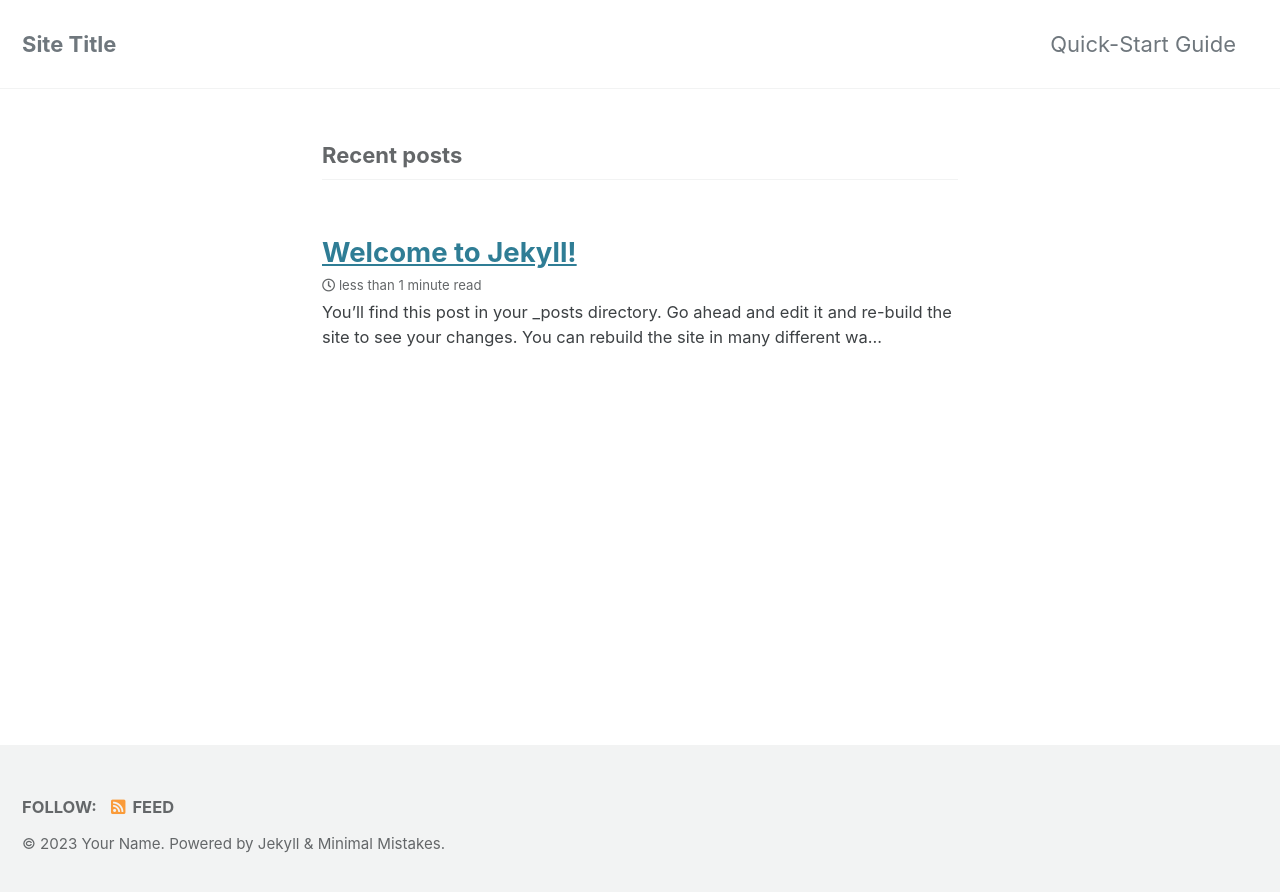
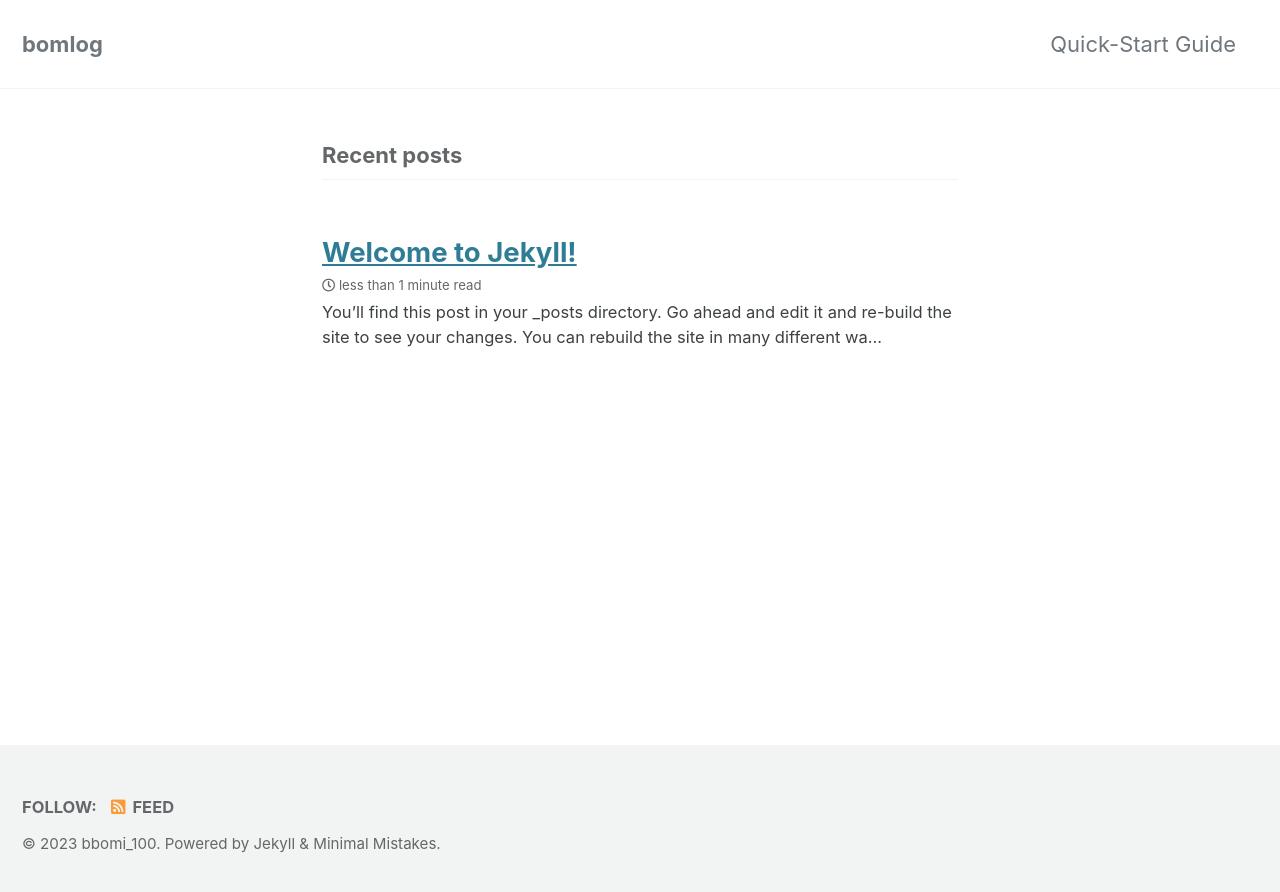
Before and after one commit to crysta49/crysta49.github.io, a Jekyll site: the page built from index.markdown, in a window 1280 px wide. Shown: the top 892 px of the page. Built offline with Jekyll 4.4.1, drawn with Linux system fonts in a browser that asks for light colours; cached includes are drawn as plain includes; the list of posts is cut into pages by our own code.

Commit message:
config 수정

```diff
--- a/_config.yml
+++ b/_config.yml
@@ -16,14 +16,14 @@ minimal_mistakes_skin    : "default" # "air", "aqua", "contrast", "dark", "dirt"
 
 # Site Settings
 locale                   : "en-US"
-title                    : "Site Title"
+title                    : "bomlog"
 title_separator          : "-"
 subtitle                 : # site tagline that appears below site title in masthead
-name                     : "Your Name"
-description              : "An amazing website."
-url                      : # the base hostname & protocol for your site e.g. "https://mmistakes.github.io"
+name                     : "bbomi_100"
+description              :
+url                      : "https://crysta49.github.io" # the base hostname & protocol for your site e.g. "https://mmistakes.github.io"
 baseurl                  : # the subpath of your site, e.g. "/blog"
-repository               : # GitHub username/repo-name e.g. "mmistakes/minimal-mistakes"
+repository               : "crysta49/crysta49.github.io" # GitHub username/repo-name e.g. "mmistakes/minimal-mistakes"
 teaser                   : # path of fallback teaser image, e.g. "/assets/images/500x300.png"
 logo                     : # path of logo image to display in the masthead, e.g. "/assets/images/88x88.png"
 masthead_title           : # overrides the website title displayed in the masthead, use " " for no title
@@ -59,7 +59,7 @@ reCaptcha:
 atom_feed:
   path                   : # blank (default) uses feed.xml
   hide                   : # true, false (default)
-search                   : # true, false (default)
+search                   : "true" # true, false (default)
 search_full_content      : # true, false (default)
 search_provider          : # lunr (default), algolia, google
 lunr:
```
Also changed, not shown: assets/images/logo.png (added).
